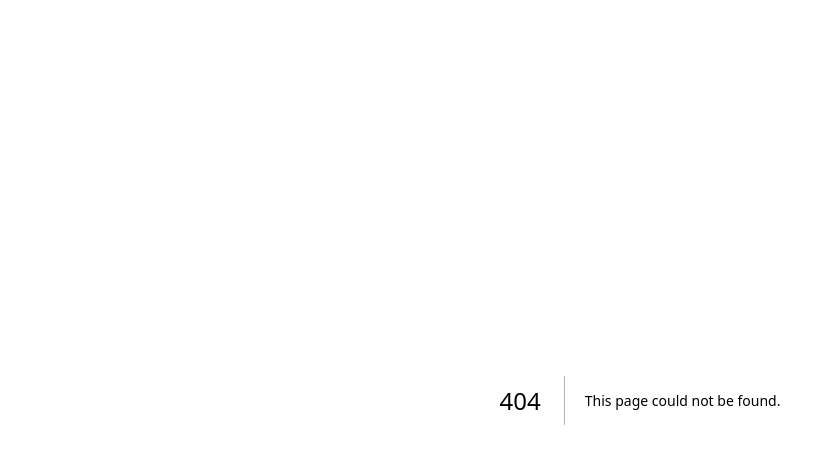
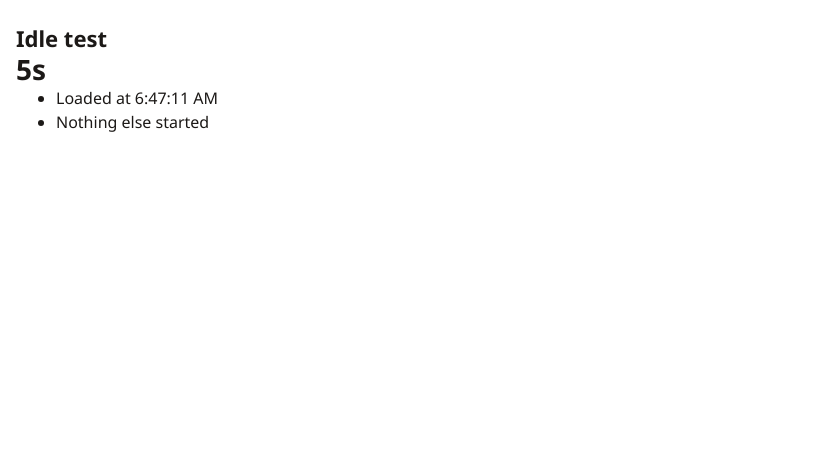
Before and after one commit to kcde/butterlogs, a Next.js app: page /dev/idle-test in a window 1280 px wide. Before the commit this address had no page. Shown: the top 464 px of the page, without its empty margins (0-827 px from the left). Built offline with nearby package versions, Linux system fonts and the light colour scheme.

Commit message:
Temporary /dev/idle-test page to find what refreshes the idle page
Starts only the parts named in ?with= (db, auth) and counts the seconds
since load, so a refresh shows as the count resetting. For the
fix-idle-crash investigation only; remove before merging.

```diff
--- /dev/null
+++ b/src/app/dev/idle-test/page.tsx
@@ -0,0 +1,58 @@
+"use client";
+
+import { useEffect, useState } from "react";
+
+// TEMPORARY (fix-idle-crash): starts only the parts named in ?with= ("db" for
+// the PowerSync database, "auth" for the Supabase client) and counts the
+// seconds since the page loaded, so a refresh shows as the count going back to
+// 0. Remove before merging.
+export default function IdleTestPage() {
+  const [notes, setNotes] = useState<string[]>([]);
+  const [seconds, setSeconds] = useState(0);
+
+  useEffect(() => {
+    const timer = setInterval(() => setSeconds((s) => s + 1), 1000);
+    return () => clearInterval(timer);
+  }, []);
+
+  useEffect(() => {
+    const note = (line: string) => setNotes((lines) => [...lines, line]);
+    const wanted = (new URLSearchParams(location.search).get("with") ?? "").split(",");
+    void Promise.resolve().then(() => {
+      note(`Loaded at ${new Date().toLocaleTimeString()}`);
+      if (!wanted.includes("db") && !wanted.includes("auth")) note("Nothing else started");
+    });
+
+    if (wanted.includes("db")) {
+      void (async () => {
+        const { PowerSyncDatabase } = await import("@powersync/web");
+        const { AppSchema } = await import("@/lib/db/schema");
+        // Its own file, so it never touches the app's database.
+        const db = new PowerSyncDatabase({ schema: AppSchema, database: { dbFilename: "idle-test.db" } });
+        await db.init();
+        await db.get("SELECT count(*) AS n FROM businesses");
+        note("Database open");
+      })().catch((error) => note(`Database failed: ${String(error)}`));
+    }
+
+    if (wanted.includes("auth")) {
+      void (async () => {
+        const { supabase } = await import("@/lib/supabase");
+        const { data } = await supabase.auth.getSession();
+        note(data.session ? "Supabase client running, signed in" : "Supabase client running, signed out");
+      })().catch((error) => note(`Supabase failed: ${String(error)}`));
+    }
+  }, []);
+
+  return (
+    <main style={{ padding: "var(--space-6) var(--space-4)", color: "var(--ink)" }}>
+      <h1 style={{ font: "var(--type-title)" }}>Idle test</h1>
+      <p style={{ font: "var(--type-big-number)", fontVariantNumeric: "tabular-nums" }}>{seconds}s</p>
+      <ul>
+        {notes.map((line, index) => (
+          <li key={index}>{line}</li>
+        ))}
+      </ul>
+    </main>
+  );
+}
```
